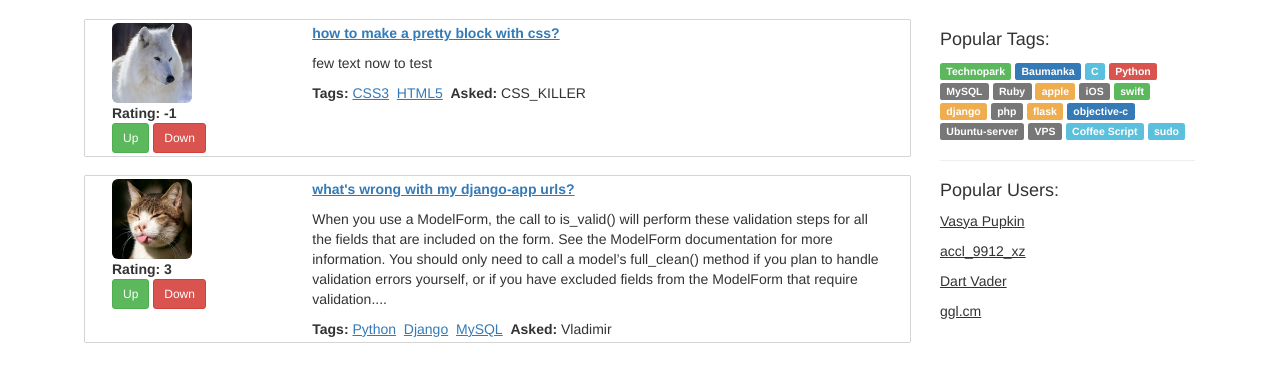
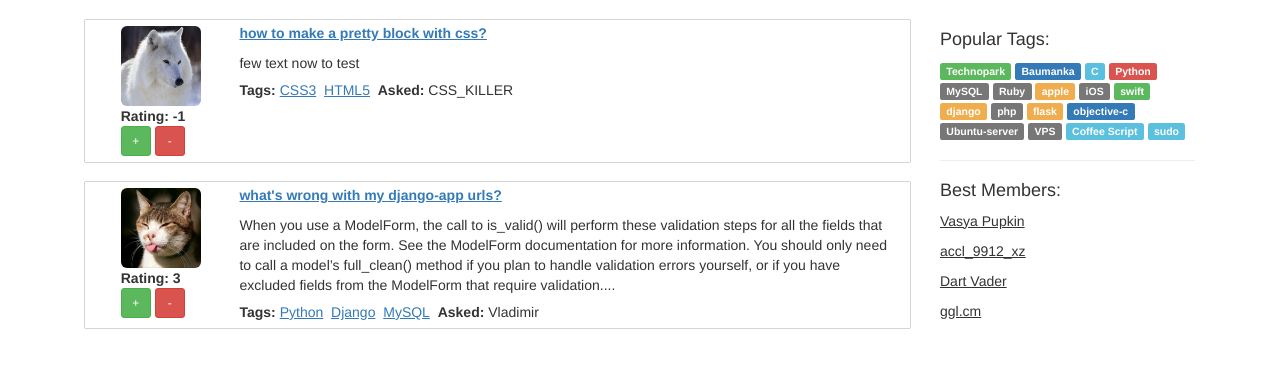
Before and after one commit to d3QUone/ask_kasatkin, a Django app: page / in a window 1280 px wide. Shown: the part 50-432 px from the top of the page. Run offline with Django 3.2, Linux system fonts and the light colour scheme; some libraries are stand-ins or nearby versions.

Commit message:
better view to the question's pic

```diff
--- a/ask_kasatkin/core/templates/core/templates/base.html
+++ b/ask_kasatkin/core/templates/core/templates/base.html
@@ -41,16 +41,16 @@
             <!-- RIGHT COLUMN: (tags + best members), the same for all cases -->
             <!-- + all tags are links to search-by-tag -->
             <p><h4>Popular Tags:</h4></p>
-            {% for tag in popular_tags %}<span class="{{ tag.label }}">{{ tag.text }}</span>
+            {% for tag in popular_tags %}<a href="/search_by_tag_method?tag={{ tag.text }}"><span class="{{ tag.label }}">{{ tag.text }}</span></a>
             {% endfor %}
             <br>
             <hr>
             {% if popular_users %}
-                <p><h4>Popular Users:</h4></p>
+                <p><h4>Best Members:</h4></p>
                 {% for pop_user in popular_users %}<p><span style="text-decoration: underline;">{{ pop_user }}</span></p>
                 {%  endfor %}
             {% else %}
-                <p>No popular user yet</p>
+                <p>No best members yet</p>
             {% endif %}
         </div>
     </div>
--- a/ask_kasatkin/core/templates/core/templates/index.html
+++ b/ask_kasatkin/core/templates/core/templates/index.html
@@ -3,7 +3,6 @@
 
 {% block title %}Ask-Kasatkin Main Page{% endblock %}
 
-<!-- do if_logged-stuff on backend side -->
 {% block header %}
     <div class="container-fluid">
     {% if not personal %}
@@ -11,10 +10,10 @@
         &nbsp;
         <a href="{% url 'core:home' %}" style="text-decoration: underline;" class="btn btn-primary">Log in</a>
     {% else %}
-        <div class="col-xs-4">
+        <div class="col-xs-3">
             <img class="img-rounded" style="height: 35px;" src="{% static 'core' %}/{{ personal.avatar }}"><br>
         </div>
-        <div class="col-xs-8">
+        <div class="col-xs-9">
             {{ personal.nickname }}
             <br>
             <a href="settings">Settings</a>
@@ -25,23 +24,21 @@
     </div>
 {% endblock %}
 
-
 {% block content %}
     <div class="container-fluid">
     {% for item in questions %}
-        <div class="row" style="box-shadow: 0 0 1px black; padding: 3px 12px 3px 12px;">
-            <div class="col-xs-3">
-                <img class="img-rounded" style="height: 80px;" src="{% static 'core' %}/{{ item.avatar }}"><br>
+        <div class="row" style="box-shadow: 0 0 1px black; padding: 3px 3px 3px 3px;">
+            <div class="col-xs-2" style="margin-bottom: 3px; padding-left: 4%;">
+                <img class="img-rounded" style="height: 80px; margin-top: 3px;" src="{% static 'core' %}/{{ item.avatar }}"><br>
                 <strong>Rating: {{ item.rating }}</strong><br>
                 <!-- use JQuery to like -->
-                <a href="" class="btn btn-success btn-sm">Up</a>
-                <a href="" class="btn btn-danger btn-sm">Down</a>
+                <a href="" class="btn btn-success btn-sm" style="width: 30px;">+</a>
+                <a href="" class="btn btn-danger btn-sm" style="width: 30px;">-</a>
             </div>
-            <div class="col-xs-9" style="position: relative;">
+            <div class="col-xs-10" style="position: relative;">
                 <p><a href="{{ item.link }}" style="text-decoration: underline;"><strong>{{ item.title }}</strong></a></p>
                 <p>{{ item.text }}</p>
-
-                <div style="position: relative; bottom: 0px;">
+                <div style="position: relative; bottom: 3px;">
                 {%  if item.tags %}
                     <strong>Tags: </strong>
                     {% for tag in item.tags %}
@@ -57,13 +54,10 @@
     </div>
 {% endblock %}
 
-
 {% block pagination %}
-
 {% endblock %}
 
-
-{% block scripts %}
+{#% block scripts %#}
 <!-- move to popup with JS
         <form class="form-inline" style="display: none;">
             <div class="form-group">
@@ -74,4 +68,4 @@
             </div>
             <button type="submit" class="btn btn-default">Login</button>
         </form> -->
-{% endblock %}
+{#% endblock %#}
```
